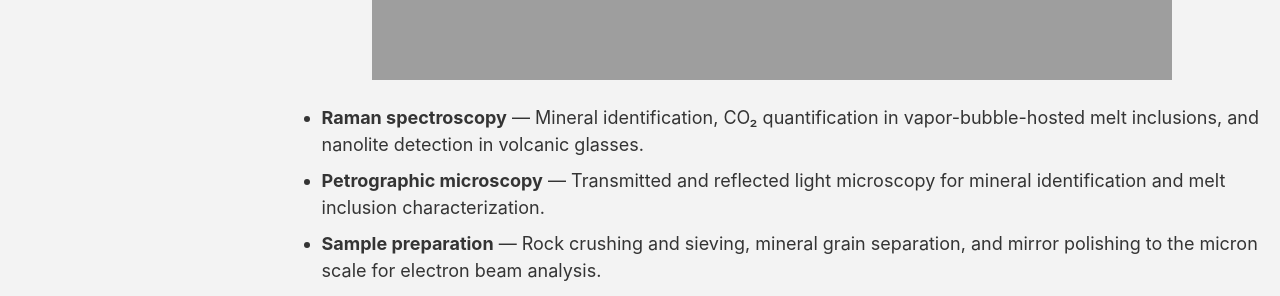
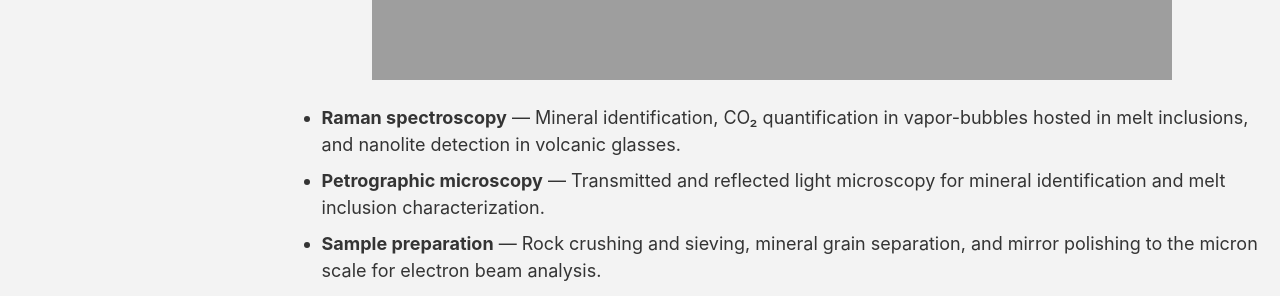
Before and after one commit to levparsons/AcademicWebsite, a Jekyll site: the page built from _pages/lab_skills.md, in a window 1280 px wide and 1269 px high. Shown: the part 669-965 px from the top of the window. Built offline with Jekyll 4.4.1, drawn with Linux system fonts in a browser that asks for light colours; some web fonts are replaced; a script bundle is joined from its source files by our own code; library files that are not in the unit come from our copies.

Commit message:
Update lab_skills.md

```diff
--- a/_pages/lab_skills.md
+++ b/_pages/lab_skills.md
@@ -17,7 +17,7 @@ gallery_lab:
 <ul>
   <li>
     <strong>Raman spectroscopy</strong> — Mineral identification, CO₂ quantification in
-    vapor-bubble-hosted melt inclusions, and nanolite detection in volcanic glasses.
+    vapor-bubbles hosted in melt inclusions, and nanolite detection in volcanic glasses.
   </li>
   <li>
     <strong>Petrographic microscopy</strong> — Transmitted and reflected light microscopy
```
